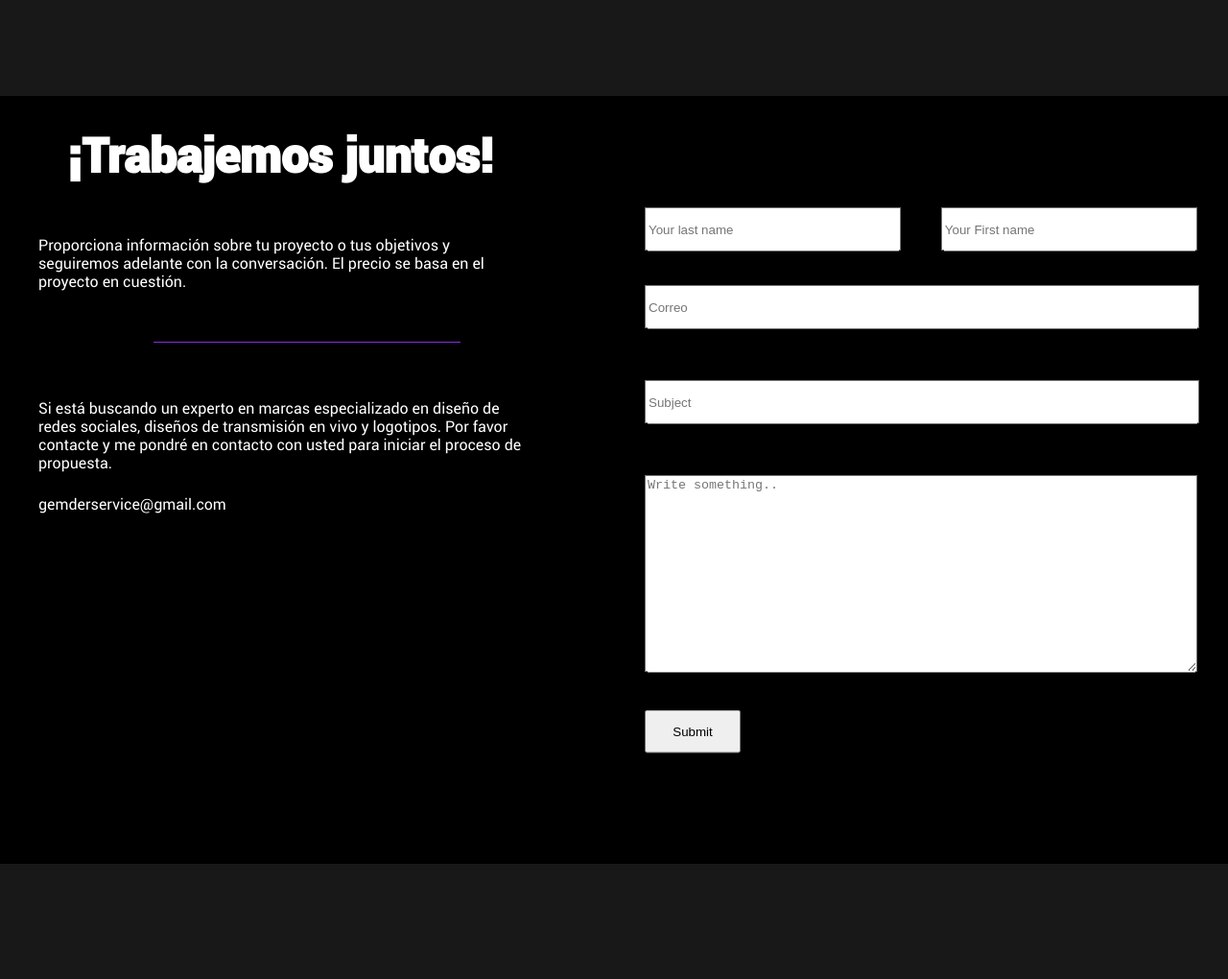
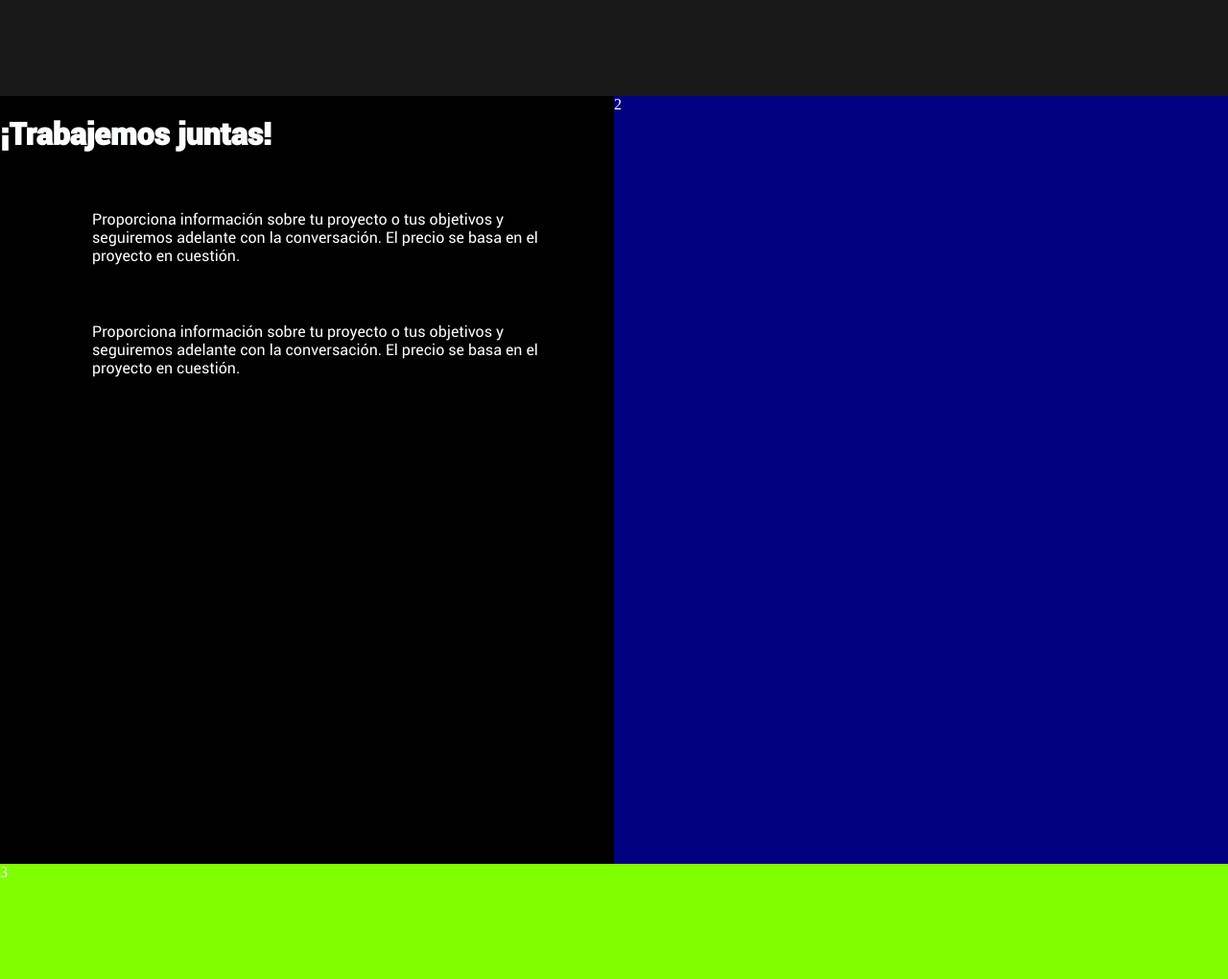
Before and after one commit to gemder/gemder, a plain HTML site: page index.html in a window 1280 px wide. Shown: the part 3100-4120 px from the top of the page at 96% size. Before the commit the page ends 4000 px from the top, so only its background shows below. Drawn offline with Linux system fonts and the light colour scheme.

Commit message:
numero 3

```diff
--- a/css/loader.css
+++ b/css/loader.css
@@ -58,37 +58,13 @@
   height: 100%;
 }
 /*Contenido 5*/
-#form_info_arrow{
-	position: absolute;
-  visibility: visible;
-	background-color: transparent;
-	border-style: none;
-	left: 50%;
-	transform: translate(-50%, -50%);
-	bottom: 10px;
-    width: 40px;
-    height: 40px;
-	animation-name: form_info_arrow_animation;
-	animation-duration: 2s;
-	animation-iteration-count: infinite;
+#col-left, #col-right{
+ flex-direction: column;
+ flex: 100%;
+ width: 100%;
+
 }
-#form_info,#formulario{
- width: 100%;
-/*float: none;*/
-}
-#form_info h1{
-  top: 55px;
-	font-size: 30px;
-}
-.Pinfo_text{
-  max-width: 85%;
-}
-.Pservicio_text{
-  max-width: 90%;
-}
-.Pcorreo_text{
-	top: 450px;
-}
+
 /*#contenido{
 
  background-image: url(../img/mobil\ walpaper.png);
--- a/css/style.css
+++ b/css/style.css
@@ -124,15 +124,7 @@ visibility: hidden;
 height: 100px;
 width: 100px;
 }
-@keyframes mymove {
 
-  60%  {
-  	border-color:rgb(134,51,253);
-  	border-color:linear-gradient(90deg, rgba(134,51,253,1) 0%, rgba(245,177,226,1) 50%, rgba(230,25,240,1) 100%);
-  }
-
- /*100% {border-color: #8633fd;}*/
-}
 #contenido{
 	position: relative;
     background: rgb(24,24,24);
@@ -150,101 +142,38 @@ width: 100px;
 	min-width: 100%;
 }
 #contenido_5{
+	display: flex;
+	flex-wrap:wrap;
+	justify-content: center;
 	background-color:#181818;
 	height: 100%;
 	min-width: 90%;
 }
 /*complementos de contenido 5*/
-#form_info{
-	position: relative;
-	float: left;
-	background-color: black;
-	color: white;
+#col-left{
+	flex: 1;
+	left: 0px;
 	height: 100%;
 	width: 50%;
+	background-color:black;
 }
-#form_info h1{
-	position: absolute;
-	font-size: 50px;
-	left: 70px;
+#col-left h1{
 	font-family: Roboto_Black;
+    width: 90%;
 }
-.Pinfo_text{
-	position: absolute;
-	max-width: 80%;
-	left: 40px;
-	top: 130px;
+#col-left p{
 	font-family: Roboto_Regular;
+	margin-left: 15%;
+	margin-right: 9%;
+	margin-top: 60px;
 }
-.Pservicio_text{
-	position: absolute;
-	max-width: 80%;
-	left: 40px;
-	top: 300px;
-	font-family: Roboto_Regular;
-}
-.line{
-	height: 1px;
-	width: 50%;
-	margin-left: auto;
-	margin-right: auto;
-    margin-top: 220px;
-	background-color:  blueviolet;
-}
-.Pcorreo_text{
-	position: absolute;
-	left: 40px;
-	top: 400px;
-	font-family: Roboto_Regular;
-}
-@keyframes form_info_arrow_animation {
-	from {bottom: 10px;}
-	to {bottom: 20px;}
-  }
-#form_info_arrow{
-visibility: hidden;
-}
-#formulario{
-	position:relative;
-	float: right;
-    background-color: black;
+#col-right{
+	flex: 1;
+	right: 0px;
 	height: 100%;
 	width: 50%;
-}
-#formulario_baby{
-	position: absolute;
-	top: 50%;
-	left: 50%;
-	transform: translate(-50%, -50%);
-	height: auto;
-	width: 90%;
-	display: block;
-/*	background-color: teal;*/
-}
-#fCorreo, #fobjetivo{
-	width: 99%;
-	height: 40px;
-	margin-top: 35px;
-}
-#flast_name{
-	width: 45%;
-	height: 40px;
-    float: left;
-}
-#fname{
-	width: 45%;
-	height: 40px;
-	float: right;
-}
-#mensaje{
-	width: 99%;
-	height: 40px;
-	margin-top: 35px;
-}
-#submit_email{
-	width: 100px;
-	height: 45px;
-	margin-top: 35px;
+	background-color: navy;
+
 }
 /*formulario contenido 5*/
 
@@ -288,3 +217,9 @@ visibility: hidden;
 	max-width: 100%;
 
 }
+#footer{
+	height: 15%;
+	width: 100%;
+	background-color: chartreuse;
+
+}
--- a/index.html
+++ b/index.html
@@ -80,38 +80,21 @@
 		</div>
 
 		<div id="contenido_5">
-			<div id="form_info">
-				<h1 data-aos="fade-up">¡Trabajemos juntos!</h1>
-				<p class="Pinfo_text" data-aos="fade-up">
-					Proporciona información sobre tu proyecto o tus objetivos
-					y seguiremos adelante con la conversación. El precio se basa
-					en el proyecto en cuestión.<br>
-				</p><br><br>
-				<div class="line" data-aos="fade-up"></div>
-				<p class="Pservicio_text" data-aos="fade-up">
-
-					Si está buscando un experto en marcas especializado en diseño de redes sociales, diseños de
-					transmisión
-					en vivo y logotipos. Por favor contacte y me pondré en contacto
-					con usted para iniciar el proceso de propuesta.
-				</p><br><br>
-				<p class="Pcorreo_text" data-aos="fade-up">
-					gemderservice@gmail.com
-				</p><br><br>
-				<button type="button" id="form_info_arrow" onclick="location.href='#formulario';">
-					<img src="ico/Arrow.svg">
-				</button>
+			<div id="col-left">
+				<h1>¡Trabajemos juntas!</h1>
+             <p>
+				Proporciona información sobre tu proyecto o tus objetivos
+				y seguiremos adelante con la conversación. El precio se basa en el
+				proyecto en cuestión.
+			 </p>
+			 <p>
+				Proporciona información sobre tu proyecto o tus objetivos
+				y seguiremos adelante con la conversación. El precio se basa en el
+				proyecto en cuestión.
+			 </p><br><br>
 			</div>
-			<div id="formulario">
-				<div id="formulario_baby">
-				<input type="text" id="fname" name="fname" placeholder="Your First name">
-				<input type="text" id="flast_name" name="flast_name" placeholder="Your last name"><br><br>
-				<input type="text" id="fCorreo" name="fEmail" placeholder="Correo"><br><br>
-				<input type="text" id="fobjetivo" name="fobjetivo" placeholder="Subject"><br><br>
-				<textarea id="mensaje" name="subject" placeholder="Write something.." style="height:200px"></textarea>
-				<input type="submit" id="submit_email" value="Submit">
-			    </div>
-			</div>
+			<div id="col-right">2</div>
+			<footer id="footer">3</footer>
 		</div>
 
 
```
